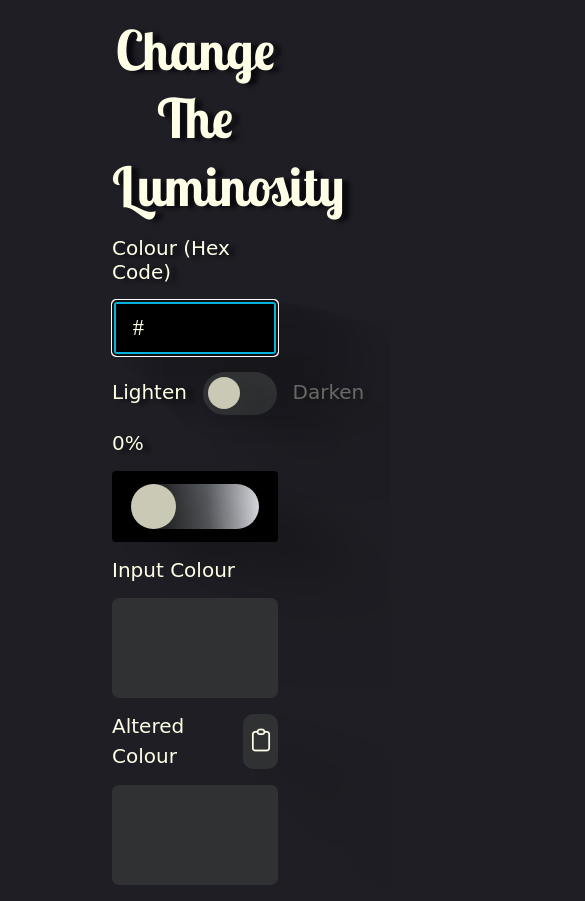
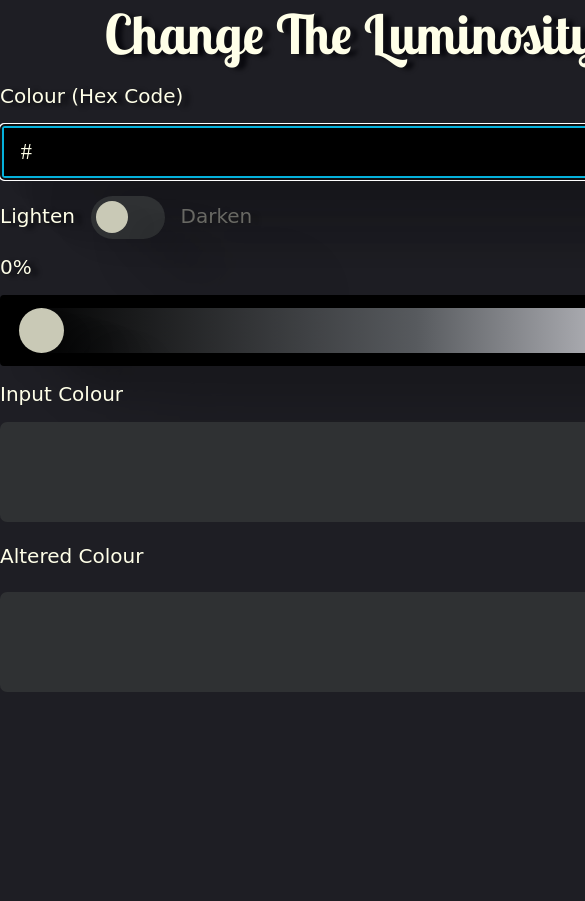
Before and after one commit to JoleneKearse/colour_tool, a plain HTML site: page index.html in a window 390 px wide. Shown: the top 901 px of the page, 585 px wide, since content can reach past the window. After the commit the page ends 844 px from the top, so only its background shows below. Drawn offline with Linux system fonts and the light colour scheme; a web font is replaced by a local one.

Commit message:
bug: fix mobile width

```diff
--- a/style.css
+++ b/style.css
@@ -45,7 +45,7 @@ input[type=range]::-webkit-slider-thumb {
 
 .title {
     font-family: 'Lobster Two', cursive;
-    font-size: clamp(2.5rem, 3.4rem, 5rem);
+    font-size: clamp(2rem, 3.4rem, 5rem);
     text-align: center;
 }
 
@@ -75,9 +75,8 @@ input {
 /* ------------- Layout ------------- */
 
 .container {
-    max-width: clamp(50rem, 60rem, 70rem);
-    margin: 0 auto;
-    padding: 1em 7em;
+    width: 700px;
+    margin-inline: auto;
     display: flex;
     flex-direction: column;
     justify-content: center;
@@ -127,11 +126,13 @@ input {
 /* range */
 
 input[type=text] {
+    min-width: 250px;
     height: 2.5em;
 }
 
 input[type=range]{
     -webkit-appearance: none;
+    min-width: 250px;
     cursor: pointer;
 }
 
@@ -163,8 +164,8 @@ input[type=range]:focus::-webkit-slider-runnable-track {
 
 /* colour display */
 .color-box {
+    min-width: 250px;
     height: 100px;
-    width: 100%;
     background-color: #2f3133;
     border-radius: 7px;
 }
@@ -254,8 +255,11 @@ button {
 
 @media (max-width: 470px) {
     .container {
+        width: 275px;
+        margin: 0 auto;
         gap: .5em;
-        padding: .5em 1em;
+        padding: .5em .5em;
+        background-color: red;
     }
     input[type=text] {
         height: 1.5em;
@@ -269,7 +273,6 @@ button {
         margin-top: -3px;
     }
     .toggle {
-        /* flex-direction: column; */
         gap: .3em;
         border: solid 1px #000;
         border-radius: 20px;
```
Also changed, not shown: 1 other file.
